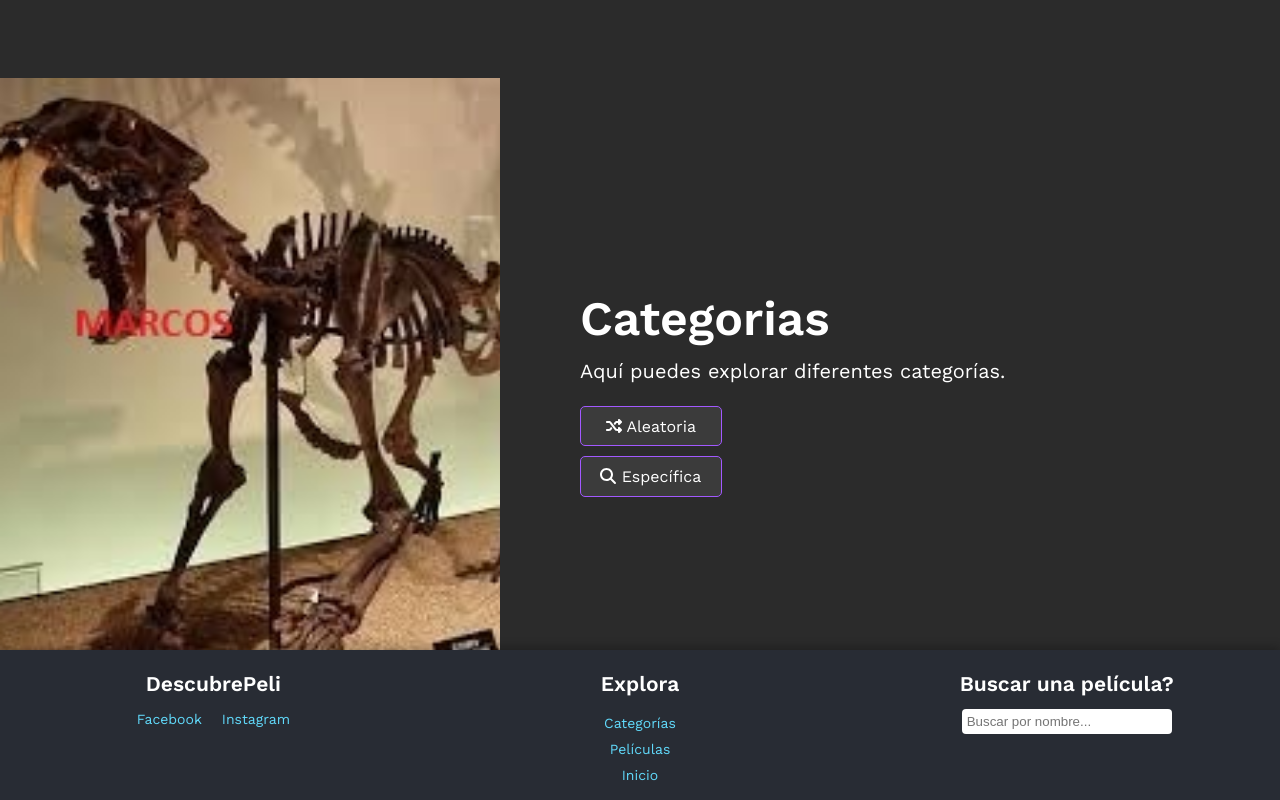
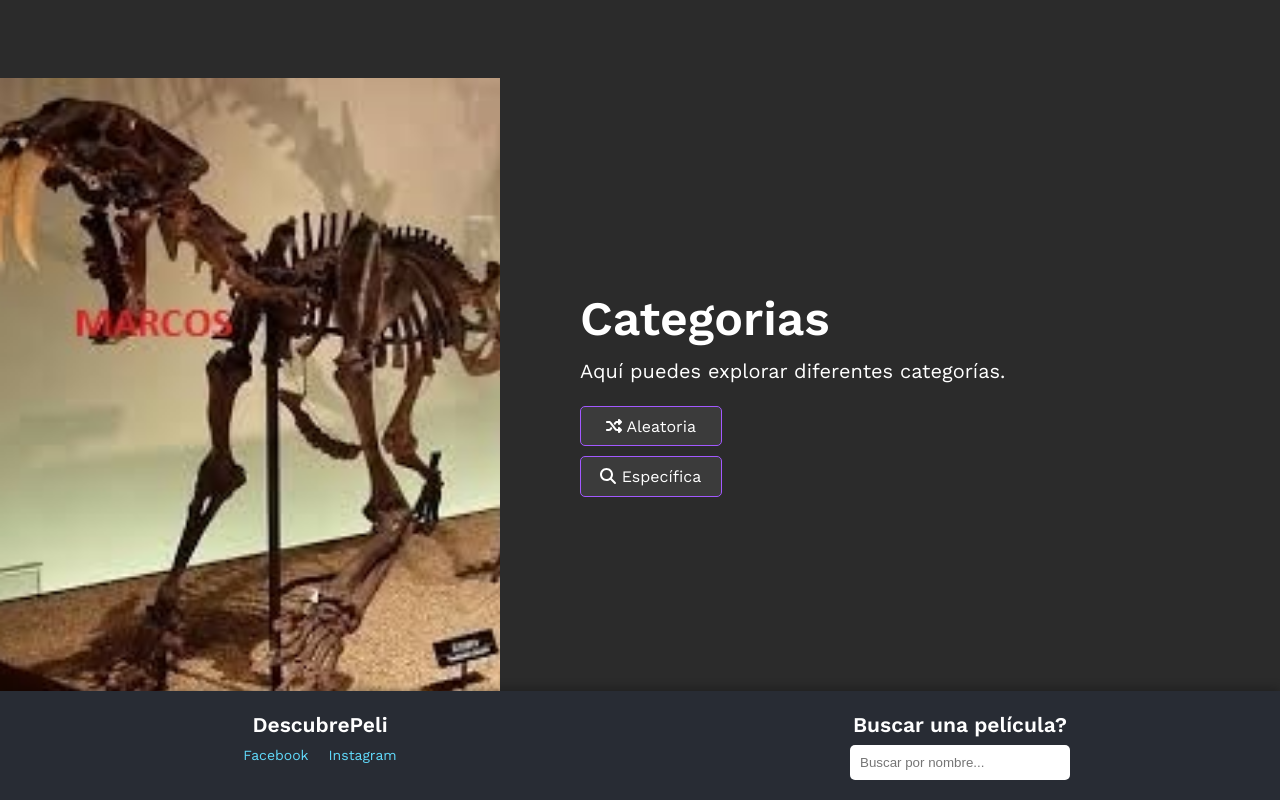
Before and after one commit to amb2007/Css-del-proyecto, a React (Vite) app: page / in a window 1280 px wide. Built offline with nearby package versions, Linux system fonts and the light colour scheme.

Commit message:
Cambios en el footer

```diff
--- a/src/components/footer.css
+++ b/src/components/footer.css
@@ -24,7 +24,7 @@ footer {
 }
 
 .footer-section h2 {
-    margin-bottom: 10px; /* Espacio debajo del título */
+    margin-bottom: 5px; /* Espacio debajo del título */
 }
 
 .footer-section ul {
@@ -50,8 +50,9 @@ footer {
 }
 
 .search-input {
-    padding: 5px; /* Relleno dentro del campo de búsqueda */
+    margin-bottom: 20px; /* Espacio entre Buscar por nombre */
+    padding: 10px; /* Relleno dentro del campo de búsqueda */
     width: 200px; /* Ancho del campo de búsqueda */
     border: none; /* Sin borde */
-    border-radius: 4px; /* Bordes redondeados */
+    border-radius: 5px; /* Bordes redondeados */
 }
--- a/src/components/footer.jsx
+++ b/src/components/footer.jsx
@@ -8,18 +8,10 @@ function Footer() {
                 <div className="footer-section">
                     <h2>DescubrePeli</h2>
                     <div className="social-media">
-                        {/* Añade aquí los enlaces a tus redes sociales */}
+                        {/* Poner redes del ITR */}
                         <a href="https://www.facebook.com/InstitutoRenault/?locale=es_LA">Facebook</a>
                         <a href="https://www.instagram.com/instituto_tecnico_renault/?hl=es">Instagram</a>
                     </div>
-                </div>
-                <div className="footer-section center">
-                    <h2>Explora</h2>
-                    <ul>
-                        <li><a href="#">Categorías</a></li>
-                        <li><a href="#">Películas</a></li>
-                        <li><a href="#">Inicio</a></li>
-                    </ul>
                 </div>
                 <div className="footer-section">
                     <h2>Buscar una película?</h2>
```
